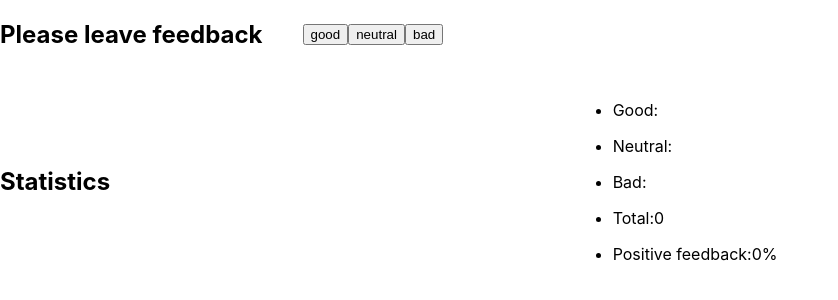
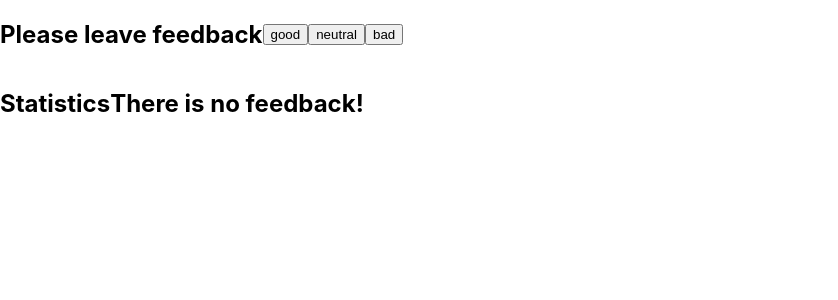
Before and after one commit to vilhota30/goit-react-hw-04-feedback, a React (Create React App) app: page / in a window 1280 px wide. Shown: the top 300 px of the page, without its empty margins (0-838 px from the left). Built offline with nearby package versions, Linux system fonts and the light colour scheme.

Commit message:
вносить зміни

```diff
--- a/src/components/App.jsx
+++ b/src/components/App.jsx
@@ -3,6 +3,7 @@ import { FeedbackOptions } from "./FeedbackOptions/FeedbackOptions";
 import { Layout } from "./Layout/Layout";
 import {Section } from "./Section/Section";
 import { Statistics } from "./Statistics/Statistics";
+import { Notification } from "./Notification/Notification";
 
 export class App extends Component {
 state = {
@@ -10,36 +11,51 @@ state = {
    neutral: 0,
    bad: 0,
 };
-
-leaveFeedback = e => {
- this.SetState({ [e]: this.state[e] + 1 });
+ countleaveFeedback = option => {
+this.setState((prevState) => {
+  return {
+    [option]: prevState[option] + 1,
+  };
+});
 };
 
-countTotalFeedback = ({ good, neutral, bad }) => good + neutral + bad;
+countTotalFeedback = () => {
+  const { good, neutral, bad } = this.state;
 
-countPositiveFeedbackPercentage = ({ good }) => {
-Math.random((good * 100) / this.countTotalFeedback(this.state));
+  return good + neutral + bad;
+};
+
+countPositiveFeedbackPercentage = () => {
+  const { good } = this.state;
+
+  return this.countTotalFeedback()
+    ? Math.round((good / this.countTotalFeedback()) * 100)
+    : 0;
 };
 
 render () {
-  const {good, neutral, bad} = this.state;
+  const { good, neutral, bad, } = this.state;
+  const options = Object.keys(this.state);
   return (
     <Layout>
       <Section title="Please leave feedback">
         <FeedbackOptions
-        options={Object.keys(this.state)}
-        onLeaveFeedback={this.leaveFeedback}
+        options={options}
+        onLeaveFeedback={this.countleaveFeedback}
         />
       </Section>
       <Section title="Statistics">
+      {!this.countTotalFeedback()
+            ? (<Notification msg ='There is no feedback!' />)
+            : (
             <Statistics>
               good={good}
               neutral={neutral}
               bad={bad}
-          total={this.countTotalFeedback(this.state)}
-          positivePercentage={this.countPositiveFeedbackPercentage(this.state)}
-
+              total={this.countTotalFeedback()}
+              positivePercentage={this.countPositiveFeedbackPercentage()}
             </Statistics>
+           )}
       </Section>
     </Layout>
   );
--- a/src/components/BtnFeedback/BtnFeedback.jsx
+++ b/src/components/BtnFeedback/BtnFeedback.jsx
@@ -2,7 +2,6 @@ import React from "react";
 import {StyledButton} from "./BtnFeedback.styled";
 import PropTypes from "prop-types";
 export const BtnFeedback = ({
-    // icon: Icon = null,
     type = "button",
     children,
     onClick,
--- a/src/components/BtnFeedback/BtnFeedback.styled.jsx
+++ b/src/components/BtnFeedback/BtnFeedback.styled.jsx
@@ -4,4 +4,5 @@ export const StyledButton = styled.button`
 display: inline-flex;
 align-items: center;
 cursor: pointer;
+
 `
--- a/src/components/FeedbackOptions/FeedbackOptions.jsx
+++ b/src/components/FeedbackOptions/FeedbackOptions.jsx
@@ -1,21 +1,21 @@
  import { BtnFeedback } from "components/BtnFeedback/BtnFeedback";
-import PropTypes from "prop-types";
+import PropTypes, { arrayOf } from "prop-types";
 import React from "react";
+//  import { BtnWrapper } from "./FeedbackOptions.styled";
 // import { Icons } from "./Icons";
-import { BtnWrapper } from "./FeedbackOptions.styled";
-import { arrayOf } from "prop-types";
 
-export const FeedbackOptions = ({options, onLeaveFeedback}) => {
+
+export const FeedbackOptions = ({ options, onLeaveFeedback }) => {
     return (
-<BtnWrapper>
+     <>
         {options.map(option => {
-        return(
+          return (
             <li key={option}>
               <BtnFeedback
                 key={option}
-                //  icon={Icons[option]}
                 type="button"
                 value={option}
+                children={option}
                 onClick={() => onLeaveFeedback(option)}
               >
                 {option}
@@ -23,11 +23,15 @@ export const FeedbackOptions = ({options, onLeaveFeedback}) => {
             </li>
           );
         })}
-</BtnWrapper>
+    </>
     );
   };
 
+
+
+
+
 FeedbackOptions.propTypes = {
-// options: arrayOf(PropTypes.string),
+options: arrayOf(PropTypes.string.isRequired),
 onLeaveFeedback: PropTypes.func,
 };
--- a/src/components/FeedbackOptions/FeedbackOptions.styled.jsx
+++ b/src/components/FeedbackOptions/FeedbackOptions.styled.jsx
@@ -1,8 +1,8 @@
 import styled from "styled-components";
 
-export const BtnWrapper = styled.ul`
-display: flex;
-align-items: center;
-justify-content: center;
-list-style: none;
-`;
+// export const BtnWrapper = styled.ul`
+// display: flex;
+// align-items: center;
+// justify-content: center;
+// list-style: none;
+// `;
--- a/src/components/Section/Section.styled.jsx
+++ b/src/components/Section/Section.styled.jsx
@@ -4,4 +4,5 @@ export const SectionWrapper = styled.section`
 display: flex;
 flex-directin: column;
 align-items: center;
+list-style: none;
 `;
--- a/src/components/Statistics/Statistics.jsx
+++ b/src/components/Statistics/Statistics.jsx
@@ -8,53 +8,33 @@ import PropTypes from "prop-types";
 //     MdPercent,
 // } from "react-icons/md";
 import { StatisticList, DescrStatistics } from "./Statistics.styled";
-import { Notification } from "components/Notification/Notification";
 
 export const Statistics = ({
     good,
     neutral,
     bad,
-    total = 0,
-    positivePercentage = 0,
+    total,
+    positivePercentage,
 }) => {
     return  (
         <StatisticList>
             <li>
-                <DescrStatistics>
-                    {/* <HiOutlineHeart size="14"/> */}
-                Good: <span>{good}</span>
-                </DescrStatistics>
+                <DescrStatistics>Good: {good}</DescrStatistics>
             </li>
             <li>
-                <DescrStatistics>
-                    {/* <MdSentimentNeutral size="14"/> */}
-                Neutral: <span>{neutral}</span>
-                </DescrStatistics>
+                <DescrStatistics>Neutral: {neutral}</DescrStatistics>
             </li>
             <li>
-                <DescrStatistics>
-                    {/* <MdThumbDownOffAlt size="14"/> */}
-                Bad: <span>{bad}</span>
-                </DescrStatistics>
+                <DescrStatistics>Bad: {bad}</DescrStatistics>
             </li>
             <li>
-                <DescrStatistics>
-                    {/* <MdOutlineSummarise size="14"/> */}
-                Total: <span>{total}</span>
-                </DescrStatistics>
+                <DescrStatistics>Total: {total}</DescrStatistics>
             </li>
             <li>
-                <DescrStatistics>
-                    {/* <MdPercent size="14"/> */}
-                    Positive feedback: <span>{positivePercentage}%</span>
-                </DescrStatistics>
+                <DescrStatistics>Positive feedback: {positivePercentage}%</DescrStatistics>
             </li>
-
         </StatisticList>
-     )
-    //  : (
-    //     <Notification msg="There is no feedback"/>
-    // );
+      )
 };
 
 Statistics.propTypes = {
@@ -63,4 +43,4 @@ Statistics.propTypes = {
     bad: PropTypes.number,
     total: PropTypes.number,
     positivePercentage: PropTypes.number,
-}
+};
```
Lines whose indentation alone changed are shown as unchanged.
